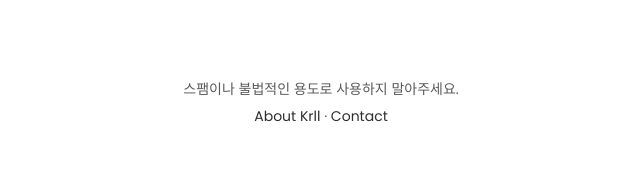
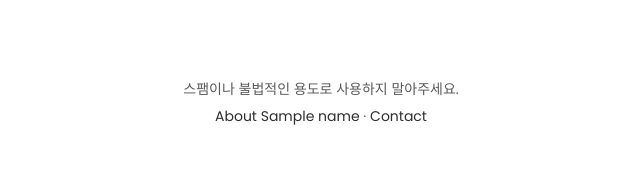
Before and after one commit to sunwoo1524/krll, a FastAPI app: template templates/index.html in a window 1280 px wide. Shown: the part 625-800 px from the top of the page, without its empty margins (319-959 px from the left). Run offline with FastAPI, Linux system fonts and the light colour scheme; the template is opened without the code that fills it: most values are stand-ins (such as "Sample title", 1, 10 or a date in 2020).

Commit message:
make possible for the admin to change server's name and host in .env

```diff
--- a/main.py
+++ b/main.py
@@ -7,6 +7,11 @@ from fastapi.templating import Jinja2Templates
 from src.database import engine
 from src import models
 from src.routes.url import url_route
+
+from src.env import NAME, HOST
+
+
+DEFAULT_CONTEXT = { "name": NAME, "host": HOST }
 
 
 models.Base.metadata.create_all(bind=engine)
@@ -32,12 +37,20 @@ app.mount("/static", StaticFiles(directory="./static"), name="static")
 
 @app.get("/", response_class=HTMLResponse)
 def index(request: Request):
-    return templates.TemplateResponse(request=request, name="index.html")
+    return templates.TemplateResponse(
+        request=request,
+        name="index.html",
+        context=DEFAULT_CONTEXT
+    )
 
 
 @app.get("/about", response_class=HTMLResponse)
 def about(request: Request):
-    return templates.TemplateResponse(request=request, name="about.html")
+    return templates.TemplateResponse(
+        request=request,
+        name="about.html",
+        context=DEFAULT_CONTEXT
+    )
 
 
 app.include_router(url_route.routes)
--- a/src/env.py
+++ b/src/env.py
@@ -4,6 +4,9 @@ import os
 
 load_dotenv()
 
+NAME = os.environ.get("NAME")
+HOST = os.environ.get("HOST")
+
 POSTGRES_DATABASE = os.environ.get("POSTGRES_DATABASE")
 POSTGRES_USER = os.environ.get("POSTGRES_USER")
 POSTGRES_PASSWORD = os.environ.get("POSTGRES_PASSWORD")
--- a/static/script.js
+++ b/static/script.js
@@ -45,7 +45,7 @@ const shorten = async () => {
     }
 
     const data = await response.json();
-    const result = `https://krll.me/${data.key}`
+    const result = `${host}/${data.key}`;
 
     // show the short url
     short_url.innerText = result;
--- a/templates/index.html
+++ b/templates/index.html
@@ -21,5 +21,9 @@
     </div>
 </main>
 
+<script>
+    const host = "{{ host }}";
+</script>
+
 <script src="{{ url_for('static', path='/script.js') }}"></script>
 {% endblock %}
--- a/templates/layout.html
+++ b/templates/layout.html
@@ -14,7 +14,7 @@
 
     <footer>
         <p>스팸이나 불법적인 용도로 사용하지 말아주세요.</p>
-        <p><a href="/about">About Krll</a> · <a href="mailto:maengkkong1524@naver.com">Contact</a></p>
+        <p><a href="/about">About {{ name }}</a> · <a href="mailto:maengkkong1524@naver.com">Contact</a></p>
     </footer>
 </body>
 </html>
```
Also changed, not shown: 1 other file.
